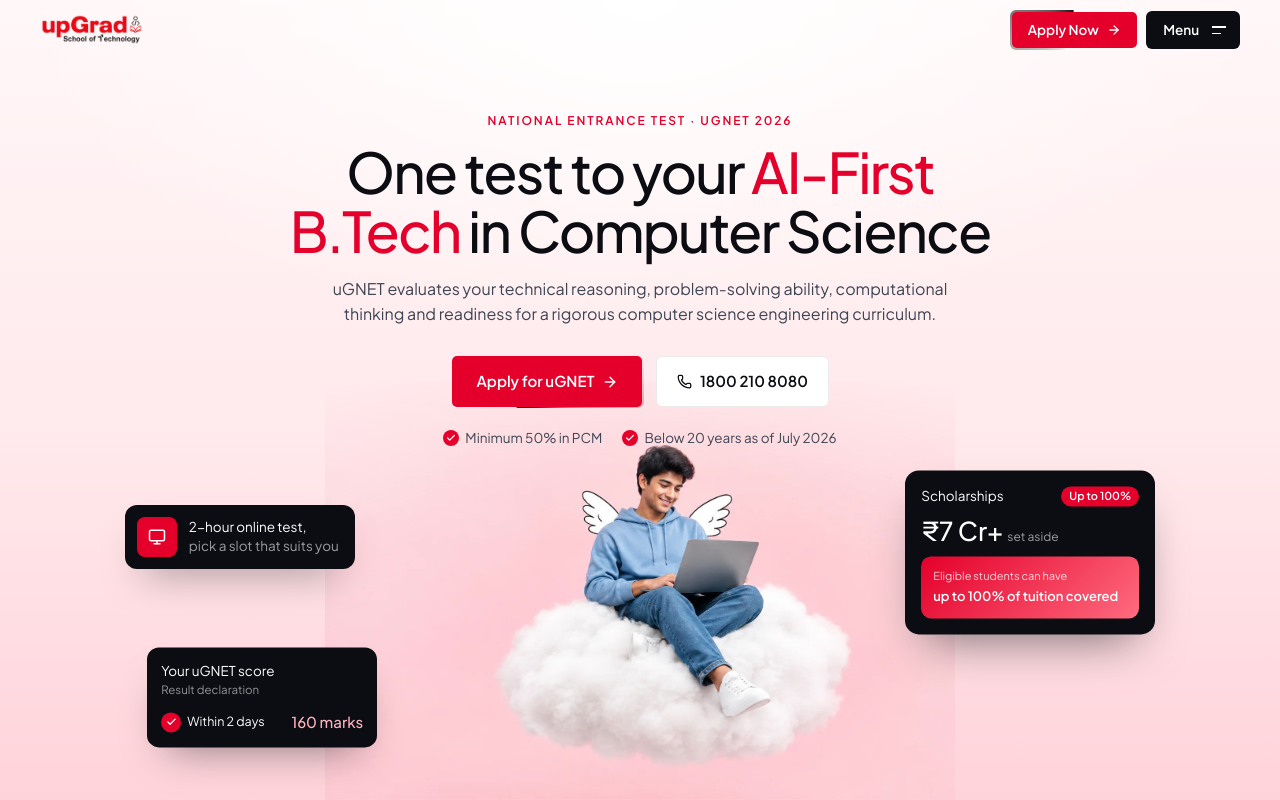
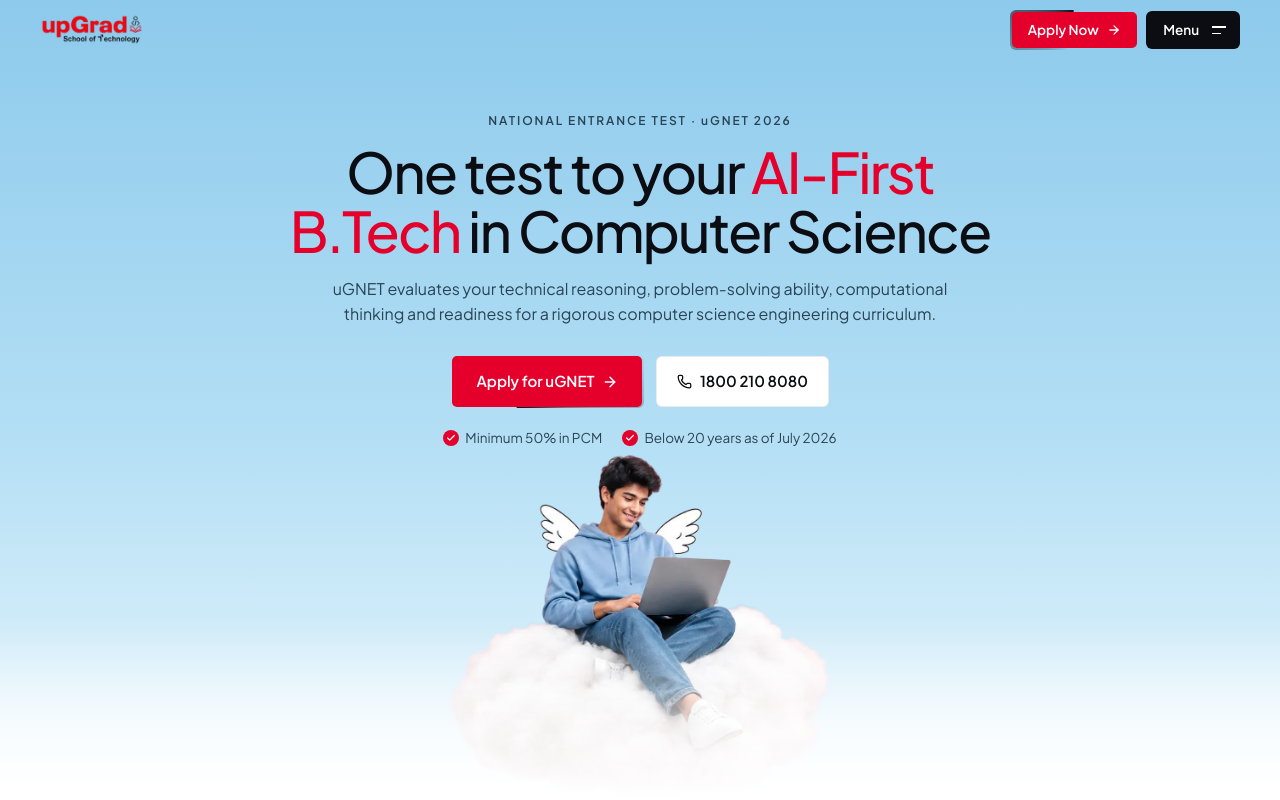
Before and after one commit to AkulaSai93/upGrad-SOT-Website, a Next.js app: page /ugnet in a window 1280 px wide. Shown: the top 800 px of the page. Built offline with nearby package versions, Linux system fonts and the light colour scheme.

Commit message:
Refactor code structure for improved readability and maintainability

```diff
--- a/src/app/globals.css
+++ b/src/app/globals.css
@@ -160,16 +160,6 @@ html {
   animation: light-pass 6s cubic-bezier(0.45, 0, 0.25, 1) infinite;
 }
 
-/* A slow bob for the floating cards in the uGNET hero; each card sets its
-   own delay so they move out of step. */
-@keyframes bob {
-  0%, 100% { transform: translateY(0); }
-  50% { transform: translateY(-8px); }
-}
-.animate-bob {
-  animation: bob 4.5s ease-in-out infinite;
-}
-
 /* On-enter reveal for scroll-revealed cards (see Specializations). Cards start
    lowered and transparent; the observer adds .is-in once they scroll into view. */
 .reveal-card {
@@ -216,6 +206,5 @@ html {
   .cta-glow { animation: none; }
   .light-pass { animation: none; opacity: 0; }
   .marquee-track { animation: none; }
-  .animate-bob { animation: none; }
   html { scroll-behavior: auto; }
 }
--- a/src/components/ugnet/UgnetHero.tsx
+++ b/src/components/ugnet/UgnetHero.tsx
@@ -3,11 +3,12 @@
 import Image from "next/image";
 import { useRef } from "react";
 import { gsap } from "gsap";
+import { ScrollTrigger } from "gsap/ScrollTrigger";
 import { useGSAP } from "@gsap/react";
-import { ArrowRight, Check, Monitor, Phone } from "lucide-react";
+import { ArrowRight, Check, Phone } from "lucide-react";
 import { GlowButton } from "@/components/site/GlowButton";
 
-gsap.registerPlugin(useGSAP);
+gsap.registerPlugin(ScrollTrigger, useGSAP);
 
 /**
  * The uGNET page's hero.
@@ -16,19 +17,20 @@ gsap.registerPlugin(useGSAP);
  * it evaluates, the eligibility, the mode, the 2-hour test, the ₹1,000 fee
  * and the result within 2 days.
  *
- * Layout after the client's reference (an AI exam tool's landing page):
- * one screen tall on desktop, centred on a soft tinted ground, a small label, the headline, the line
- * under it and two calls to action (apply, call admissions), with the
- * eligibility as two small checks. Under it, rising into the section's foot
- * (taking whatever height the copy leaves), after a client reference: a
- * student with a laptop on a cloud (generated with Figma AI in the SOT
- * Website file), its edges fading into the ground, with dark cards floating
- * around it: the 2-hour online test, the score within 2 days, and the
- * scholarships (₹7 Cr+, up to 100% of tuition). Phones show the image
- * alone.
+ * Layout from the Figma design (SOT Website, node 209:11056): one screen
+ * tall on desktop on a sky-blue gradient, centred, a small label, the
+ * headline, the line under it and two calls to action (apply, call
+ * admissions), with the eligibility as two small checks; at the foot a
+ * cut-out of a student with a laptop on a cloud, running just past the
+ * section's edge.
  *
- * Motion (GSAP): the copy rises in line by line, then the preview lifts in
- * from below. Reduced motion: shown as they are.
+ * A soft white overlay at the foot fades the sky into the page, so there is
+ * no hard edge where the next section starts.
+ *
+ * Motion (GSAP): the copy rises in line by line, then the student lifts in
+ * from below. On scroll (scrubbed) the copy drifts up and fades, the sky
+ * slides slower than the page and the student grows and rises, as if
+ * coming towards you. Reduced motion: shown as they are, no scroll effect.
  */
 
 export function UgnetHero() {
@@ -51,6 +53,21 @@ export function UgnetHero() {
             { y: 0, autoAlpha: 1, duration: 1.3 },
             0.35,
           );
+
+        // the scroll effect, tied to the hero leaving the screen
+        gsap
+          .timeline({
+            defaults: { ease: "none" },
+            scrollTrigger: {
+              trigger: root.current,
+              start: "top top",
+              end: "bottom top",
+              scrub: 0.6,
+            },
+          })
+          .to("[data-hero-copy]", { yPercent: -35, autoAlpha: 0 }, 0)
+          .to("[data-hero-sky]", { yPercent: 18 }, 0)
+          .to("[data-hero-cloud]", { scale: 1.18, yPercent: -12 }, 0);
       });
       return () => mm.revert();
     },
@@ -63,30 +80,34 @@ export function UgnetHero() {
       aria-labelledby="ugnet-title"
       className="relative flex flex-col overflow-hidden bg-canvas pt-28 lg:h-[max(100svh,720px)] lg:pt-28"
     >
-      {/* the soft tinted ground behind the copy and the preview, full width */}
+      {/* the sky behind it all, full width (Figma 209:11105) */}
       <div
         aria-hidden
-        className="pointer-events-none absolute inset-0 bg-[radial-gradient(70%_60%_at_50%_0%,#ffffff_0%,rgba(255,255,255,0)_70%),linear-gradient(180deg,#fff7f8_0%,#ffe9ec_55%,#ffd3da_100%)]"
+        data-hero-sky
+        className="pointer-events-none absolute inset-0 bg-[linear-gradient(180deg,#8dcaec_0%,#b4dff5_55%,#eaf7fd_100%)]"
       />
 
       <div className="container-page relative flex min-h-0 flex-1 flex-col text-center">
+        <div data-hero-copy className="relative z-10 flex flex-col">
           <p
             data-hero-line
-          className="relative z-10 text-[12px] font-semibold uppercase tracking-[0.16em] text-accent"
+            className="relative z-10 text-[12px] font-semibold uppercase tracking-[0.16em] text-[#294454]"
           >
-          National Entrance Test · uGNET 2026
+            National Entrance Test · <span className="lowercase">u</span>GNET
+            2026
           </p>
           <h1
             id="ugnet-title"
             data-hero-line
             className="relative z-10 mx-auto mt-3 max-w-[860px] text-balance font-display text-[clamp(2.25rem,4.4vw,3.5rem)] font-medium leading-[1.05] tracking-[-0.035em] text-ink"
           >
-          One test to your <span className="text-accent">AI-First B.Tech</span>{" "}
-          in Computer Science
+            One test to your{" "}
+            <span className="text-accent">AI-First B.Tech</span> in Computer
+            Science
           </h1>
           <p
             data-hero-line
-          className="relative z-10 mx-auto mt-4 max-w-[620px] text-balance text-[15.5px] leading-[1.6] text-body lg:text-[16px]"
+            className="relative z-10 mx-auto mt-4 max-w-[620px] text-balance text-[15.5px] leading-[1.6] text-[#294454] lg:text-[16px]"
           >
             uGNET evaluates your technical reasoning, problem-solving ability,
             computational thinking and readiness for a rigorous computer science
@@ -95,15 +116,19 @@ export function UgnetHero() {
 
           <div
             data-hero-line
-          className="relative z-10 mt-7 flex flex-col items-center justify-center gap-3 sm:flex-row"
+            className="relative z-10 mt-7 flex flex-col items-stretch justify-center gap-3 sm:flex-row sm:items-center"
           >
-          <GlowButton href="#apply" streak="#0b0d12">
+            <GlowButton
+              href="#apply"
+              streak="#0b0d12"
+              className="max-sm:w-full max-sm:[&>span:last-child]:w-full max-sm:[&>span:last-child]:justify-center max-sm:[&>span:last-child]:py-4 max-sm:[&>span:last-child]:text-[16px]"
+            >
               Apply for uGNET
               <ArrowRight size={16} strokeWidth={2.2} aria-hidden />
             </GlowButton>
             <a
               href="tel:18002108080"
-            className="inline-flex items-center gap-2 rounded-[6px] border border-black/[0.08] bg-white px-5 py-[13px] text-[15px] font-semibold text-ink transition-colors hover:border-ink"
+              className="inline-flex items-center justify-center gap-2 rounded-[6px] border border-black/[0.08] bg-white px-5 py-[13px] text-[15px] font-semibold text-ink transition-colors hover:border-ink max-sm:w-full max-sm:py-[17.5px] max-sm:text-[16px]"
             >
               <Phone size={15} aria-hidden />
               1800 210 8080
@@ -112,93 +137,49 @@ export function UgnetHero() {
 
           <ul
             data-hero-line
-          className="relative z-10 mt-5 flex flex-wrap items-center justify-center gap-x-5 gap-y-2 text-[13.5px] text-body"
+            className="relative z-10 mt-5 flex flex-wrap items-center justify-center gap-x-5 gap-y-2 text-[13.5px] text-[#294454]"
           >
-          {["Minimum 50% in PCM", "Below 20 years as of July 2026"].map((t) => (
+            {["Minimum 50% in PCM", "Below 20 years as of July 2026"].map(
+              (t) => (
                 <li key={t} className="inline-flex items-center gap-1.5">
                   <span className="grid size-4 place-items-center rounded-full bg-accent text-white">
                     <Check size={10} strokeWidth={3} aria-hidden />
                   </span>
                   {t}
                 </li>
-          ))}
+              ),
+            )}
           </ul>
+        </div>
 
-        {/* the visual: a student on a cloud (Figma AI), its edges fading into
-            the ground, with floating cards about the test around it */}
+        {/* the student on a cloud, centred at the foot and running just past
+            it; the frame crops the cut-out as the Figma frame does */}
         <div
           data-hero-preview
-          className="relative mx-auto mt-6 w-full max-w-[1120px] max-lg:h-[340px] sm:max-lg:h-[440px] lg:mt-4 lg:min-h-[300px] lg:flex-1"
+          className="relative mx-auto mt-8 aspect-[485/390] w-[min(485px,88vw)] translate-y-4 lg:mt-auto"
+        >
+          <div
+            data-hero-cloud
+            className="pointer-events-none absolute inset-0 origin-bottom overflow-hidden"
           >
             <Image
-            src="/images/ugnet/hero-cloud.webp"
+              src="/images/ugnet/hero-student-cloud.webp"
               alt="A student with a laptop, sitting on a cloud"
-            fill
+              width={1600}
+              height={1067}
               priority
-            sizes="(min-width: 1024px) 1120px, 100vw"
-            className="pointer-events-none origin-bottom scale-[1.3] object-contain object-bottom [mask-image:radial-gradient(ellipse_45%_70%_at_50%_62%,#000_60%,transparent_100%)] lg:scale-[1.25]"
+              sizes="(min-width: 640px) 680px, 124vw"
+              className="absolute left-[-27.68%] top-[-16.04%] h-[116.03%] w-[139.9%] max-w-none"
             />
-
-          {/* left: the test itself */}
-          <div className="animate-bob absolute left-0 top-[12%] hidden w-[230px] items-center gap-3 rounded-[12px] bg-ink p-3 text-left text-white shadow-[0_20px_40px_-20px_rgba(11,13,18,0.5)] md:flex lg:left-[4%]">
-            <span className="grid size-10 shrink-0 place-items-center rounded-[8px] bg-accent">
-              <Monitor size={18} aria-hidden />
-            </span>
-            <span className="text-[13.5px] leading-snug">
-              2-hour online test,
-              <span className="block text-white/60">
-                pick a slot that suits you
-              </span>
-            </span>
           </div>
-
-          <div
-            className="animate-bob absolute bottom-[14%] left-0 hidden w-[230px] rounded-[12px] bg-ink p-3.5 text-left text-white shadow-[0_20px_40px_-20px_rgba(11,13,18,0.5)] md:block lg:left-[6%]"
-            style={{ animationDelay: "-1.4s" }}
-          >
-            <p className="text-[13.5px]">Your uGNET score</p>
-            <p className="text-[11.5px] text-white/55">Result declaration</p>
-            <div className="mt-3 flex items-center justify-between">
-              <span className="flex items-center gap-1.5 text-[12.5px]">
-                <span className="grid size-5 place-items-center rounded-full bg-accent">
-                  <Check size={11} strokeWidth={3} aria-hidden />
-                </span>
-                Within 2 days
-              </span>
-              <span className="font-display text-[15px] font-medium text-[#ffb3be]">
-                160 marks
-              </span>
         </div>
       </div>
 
-          {/* right: the scholarships */}
+      {/* the overlay: the sky fades into the page's white at the foot */}
       <div
-            className="animate-bob absolute right-0 top-[4%] hidden w-[250px] rounded-[14px] bg-ink p-4 text-left text-white shadow-[0_24px_48px_-20px_rgba(11,13,18,0.55)] md:block lg:right-[4%]"
-            style={{ animationDelay: "-2.6s" }}
-          >
-            <div className="flex items-center justify-between">
-              <span className="text-[13.5px]">Scholarships</span>
-              <span className="rounded-full bg-accent px-2 py-0.5 text-[11px] font-semibold">
-                Up to 100%
-              </span>
-            </div>
-            <p className="mt-3 font-display text-[26px] font-medium leading-none">
-              ₹7 Cr+
-              <span className="ml-1 text-[12px] font-normal text-white/60">
-                set aside
-              </span>
-            </p>
-            <div className="mt-3 rounded-[10px] bg-[linear-gradient(135deg,#e4002b_0%,#ff6b7f_100%)] p-3">
-              <p className="text-[11px] text-white/80">
-                Eligible students can have
-              </p>
-              <p className="mt-0.5 text-[13px] font-semibold">
-                up to 100% of tuition covered
-              </p>
-            </div>
-          </div>
-        </div>
-      </div>
+        aria-hidden
+        className="pointer-events-none absolute inset-x-0 bottom-0 z-[5] h-28 bg-[linear-gradient(180deg,rgba(255,255,255,0)_0%,rgba(255,255,255,0.7)_55%,#fff_100%)] lg:h-44"
+      />
     </section>
   );
 }
```
Also changed, not shown: public/images/ugnet/hero-cloud.webp (deleted), public/images/ugnet/hero-student-cloud.webp (added). Lines whose indentation alone changed are shown as unchanged.
